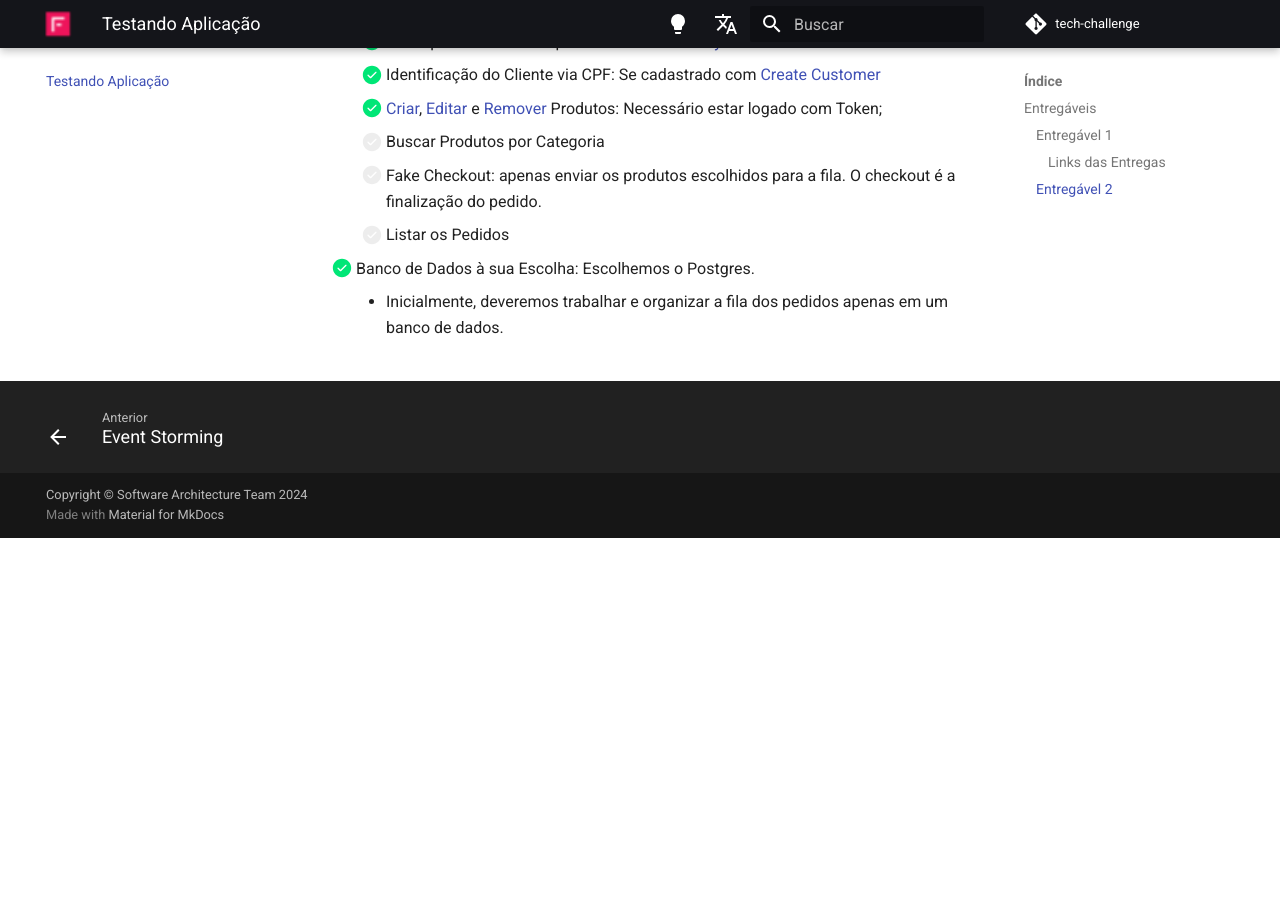
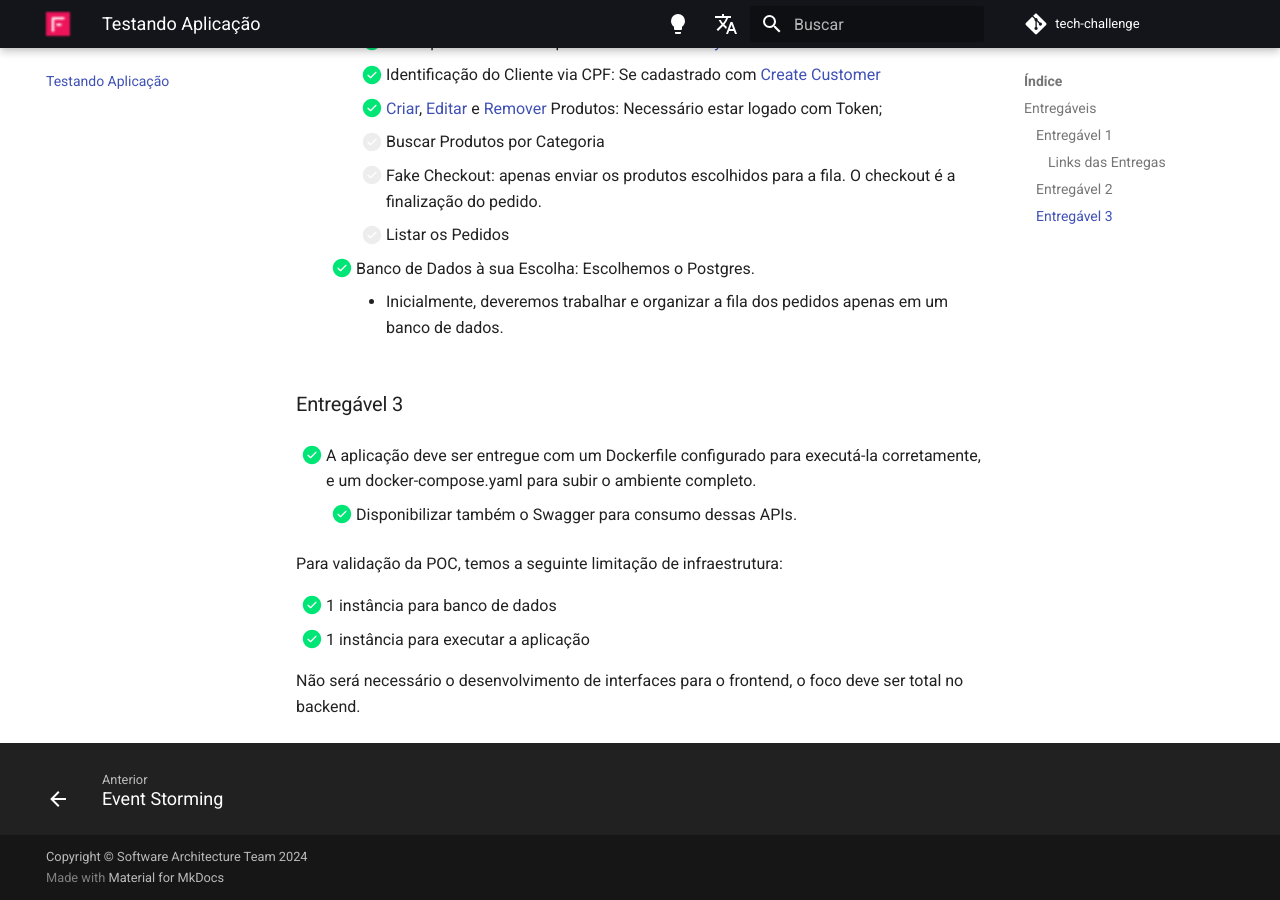
Before and after one commit to software-architecture-fiap/tech-challenge, an MkDocs documentation site: the page built from docs/testando.md, in a window 1280 px wide and 900 px high, scrolled down 985 px. Built offline with MkDocs 1.6.1 and Material for MkDocs 9.7.7, drawn with Linux system fonts in a browser that asks for light colours; comment, search, counter and statistics services are not loaded; before the commit the page ends 1523 px from its top, so only the background shows below that.

Commit message:
docs: Entregável 3

```diff
--- a/docs/testando.md
+++ b/docs/testando.md
@@ -35,5 +35,18 @@ nas aulas:
         - [ ] Buscar Produtos por Categoria
         - [ ] Fake Checkout: apenas enviar os produtos escolhidos para a fila. O checkout é a finalização do pedido.
         - [ ] Listar os Pedidos
-    3. [X] Banco de Dados à sua Escolha: Escolhemos o Postgres.
+    - [X] Banco de Dados à sua Escolha: Escolhemos o Postgres.
         - Inicialmente, deveremos trabalhar e organizar a fila dos pedidos apenas em um banco de dados.
+
+### Entregável 3
+
+3. [X] A aplicação deve ser entregue com um Dockerfile configurado para executá-la corretamente, e um docker-compose.yaml para subir o ambiente completo.
+
+    - [X] Disponibilizar também o Swagger para consumo dessas APIs.
+
+Para validação da POC, temos a seguinte limitação de infraestrutura:
+
+- [X] 1 instância para banco de dados
+- [X] 1 instância para executar a aplicação
+
+Não será necessário o desenvolvimento de interfaces para o frontend, o foco deve ser total no backend.
```
Also changed, not shown: other parts of docs/testando.md (+2 -2 lines).
